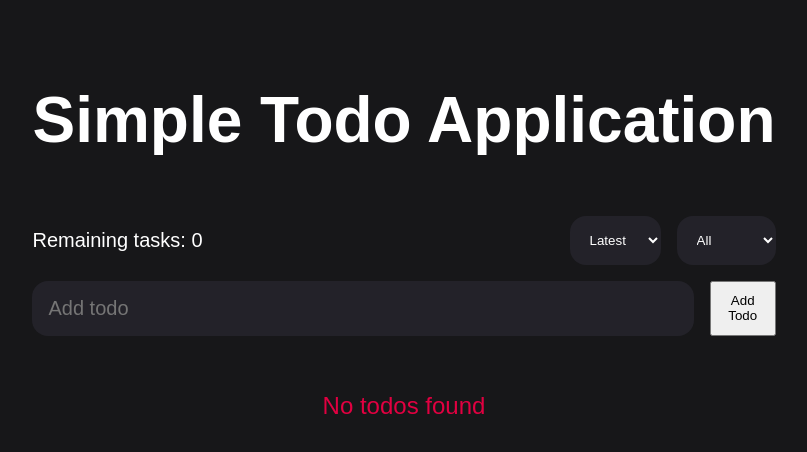
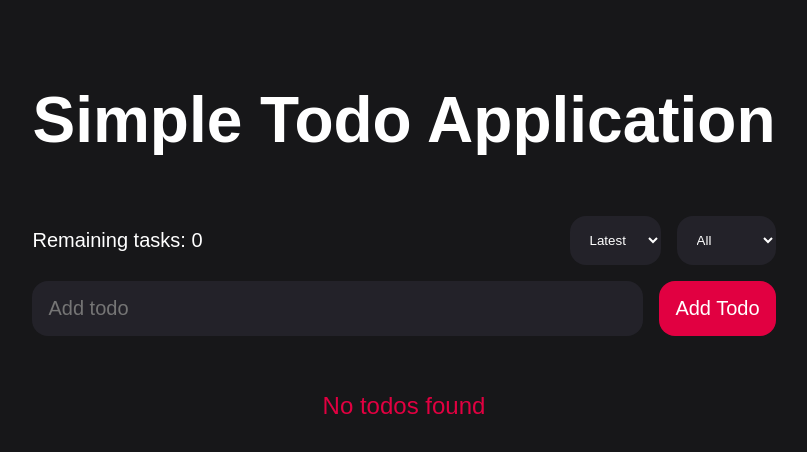
Before and after one commit to dawidseipold/svelte-basic-todo, a SvelteKit app: page / in a window 1280 px wide. Shown: the top 452 px of the page, without its empty margins (236-1043 px from the left). Built offline with nearby package versions, Linux system fonts and the light colour scheme.

Commit message:
fix: update form styling

```diff
--- a/src/routes/+page.svelte
+++ b/src/routes/+page.svelte
@@ -158,8 +158,8 @@
 		</header>
 
 		<form class='form' on:submit|preventDefault={addTodo}>
-			<input class="form-input" type="text" placeholder="Add todo" bind:value={todoInput} />
-			<button class="form-button" type="submit">Add Todo</button>
+			<input type="text" placeholder="Add todo" bind:value={todoInput} />
+			<button type="submit">Add Todo</button>
 		</form>
 
 		<div class="todos">
@@ -227,25 +227,26 @@
 		color: white;
 	}
 
-	.form {
+	form {
 		display: flex;
 		width: 100%;
 		gap: 1rem;
 
-		&-input {
+		input {
 			width: 100%;
-			background-color: transparent;
+			background-color: #232229;
 			border: none;
+			border-radius: 1rem;
 			font-size: 1.25rem;
 			color: white;
-			margin-right: 2rem;
+			padding: 1rem;
 
 			&:focus {
 				outline: none;
 			}
 		}
 
-		&-button {
+		button {
 			background-color: #e10041;
 			color: white;
 			padding: 1rem;
@@ -253,6 +254,7 @@
 			border-radius: 1rem;
 			cursor: pointer;
 			font-size: 1.25rem;
+			text-wrap: nowrap;
 
 			&:focus {
 				outline: none;
@@ -276,38 +278,6 @@
 		border-radius: 1rem;
 		display: flex;
 		align-self: center;
-	}
-
-	.warning {
-		color: #e10041;
-		align-self: center;
-		font-size: 1.5rem;
-	}
-
-	.delete-button {
-		position: absolute;
-		top: 50%;
-		right: -2rem;
-		transform: translate(0, -50%);
-		font-size: 1.5rem;
-		color: #e10041;
-		cursor: pointer;
-
-	}
-
-	select {
-		background: #232229;
-		padding: 1rem;
-		margin: 0;
-		border-radius: 1rem;
-		color: white;
-		align-self: flex-end;
-		border: none;
-
-		&:focus {
-			outline: none;
-		}
-	}
 
 		input[type='text'] {
 			width: 100%;
@@ -351,4 +321,36 @@
 				box-shadow: 0 0 0 2px rgba(255, 255, 255, 0.5); /* focus outline */
 			}
 		}
+	}
+
+	.warning {
+		color: #e10041;
+		align-self: center;
+		font-size: 1.5rem;
+	}
+
+	.delete-button {
+		position: absolute;
+		top: 50%;
+		right: -2rem;
+		transform: translate(0, -50%);
+		font-size: 1.5rem;
+		color: #e10041;
+		cursor: pointer;
+
+	}
+
+	select {
+		background: #232229;
+		padding: 1rem;
+		margin: 0;
+		border-radius: 1rem;
+		color: white;
+		align-self: flex-end;
+		border: none;
+
+		&:focus {
+			outline: none;
+		}
+	}
 </style>
```
Lines whose indentation alone changed are shown as unchanged.
